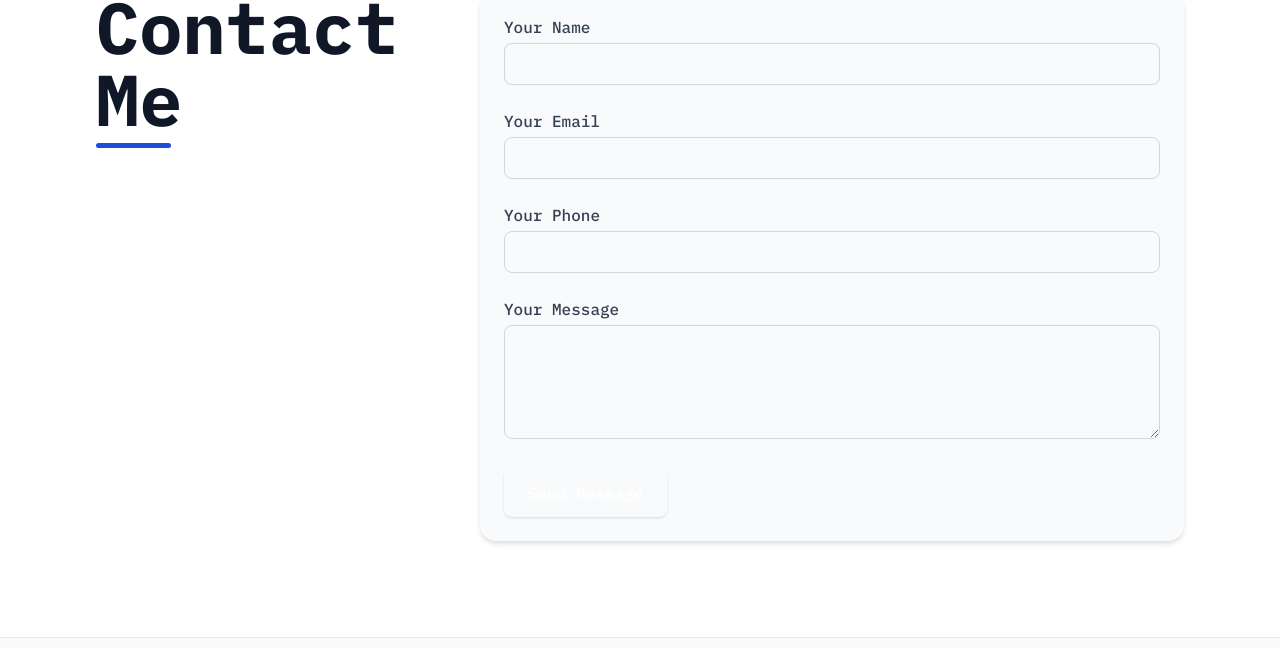
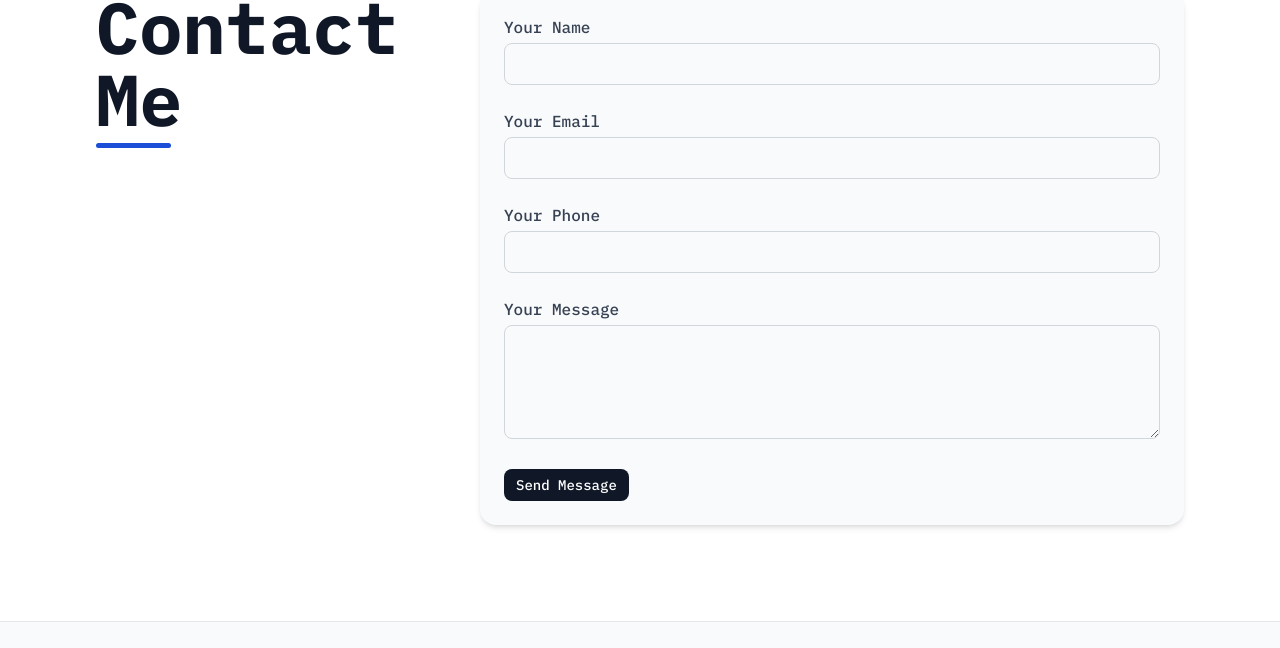
Before and after one commit to progshubham/progshubham.github.io, an Astro site: page / in a window 1280 px wide. Shown: the part 6347-6995 px from the top of the page. Built offline with nearby package versions, Linux system fonts and the light colour scheme; Astro itself is replaced by a stand-in of ours.

```diff
--- a/src/components/Contact.astro
+++ b/src/components/Contact.astro
@@ -64,7 +64,7 @@
 
           <button
             type="submit"
-            class="bg-[${siteConfig.accentColor}] text-white px-6 py-3 rounded-lg font-semibold shadow hover:opacity-90 transition"
+            class="px-2.5 sm:px-3 py-1 sm:py-1.5 bg-gray-900 text-white rounded-md sm:rounded-lg text-xs sm:text-sm font-medium transition-all duration-300 group-hover:bg-gray-800"
           >
             Send Message
           </button>
```
